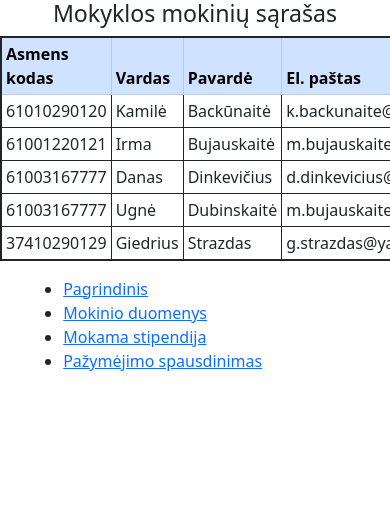
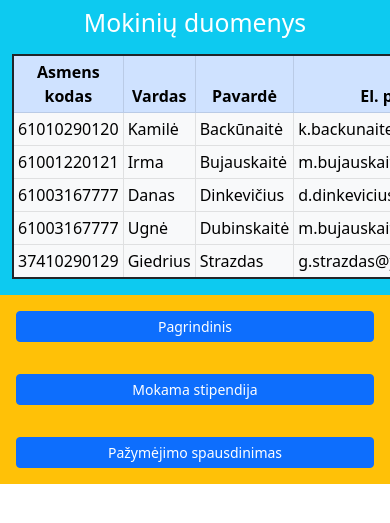
Before and after one commit to g-strazdas/php-School, a PHP site: page /data/duomenys.php in a window 390 px wide; the page is wider, and only the part inside the window is pictured. Shown: the top 523 px of that part. Run offline with PHP 8.4, Linux system fonts and the light colour scheme.

Commit message:
duomenys.php resp.bootstrap,local lib,ch.curr.pg.detection,appearance

```diff
--- a/data/duomenys.php
+++ b/data/duomenys.php
@@ -9,16 +9,18 @@
     <link href="/src/bootstrap-5.2.0-beta1-dist/css/bootstrap.min.css" rel="stylesheet">
     <link href="/data/style.css" rel="stylesheet">
 </head>
-<?php include "students.php"?>
-<?php include "nav.php"?>
+
 <body>
-<h3 style="text-align: center">Mokyklos mokinių sąrašas</h3>
-<section>
-<div>
-    <?php $keys = array_keys($students['1']);?>
-    <?php //var_dump($keys); echo $keys[0]?>
+
+<div class="container-fluid p-0 bg-info">
+     <div class="row">
+         <h2 class="text-center text-white p-2">Mokinių duomenys</h2>
+     </div>
+    <?php include "students.php";  include "nav.php"; $keys = array_keys($students['1']);?>
+
+<div class="container-fluid bg-info">
     <table class="table table-hover table-bordered table-sm">
-        <thead class="table-primary">
+        <thead class="table-primary text-center">
             <tr>
                 <?php foreach($keys as $header):?>
                     <th><?=$header;?></th>
@@ -27,7 +29,7 @@
         </thead>
         <tbody>
         <?php foreach($students as $number=>$student):?>
-            <tr>
+            <tr class="table-light">
                 <?php foreach($student as $key=>$value):?>
                     <td><?=$value;?></td>
                 <?php endforeach;?>
@@ -35,18 +37,18 @@
         </tbody>
     </table>
 </div>
-</section>
+
+<div class="container-fluid p-0">
+    <div class="d-grid d-md-block text-center bg-warning">
+        <?php
+        require 'nav.php';
+        $this_page = $_SERVER['SCRIPT_NAME'];
+        foreach($navigacija as $key=>$val)
+            if (strpos($val, $this_page) === False){echo '<a class="btn btn-primary btn-sm m-3" href="'.$val.'" type='.'"button">'.$key.'</a>';}
+        ?>
+    </div>
+</div>
+
 </body>
-<div class="navi">
-<?php
-$this_page = $_SERVER['SCRIPT_NAME'];
-echo '<ul>';
-    foreach( $navigacija as $key=>$val ) {
-    echo '<li><a href="'  . $val . '"';
-        if( $val == $this_page) echo ' class="active"';
-        echo '>' . $key  . '</a></li>' . PHP_EOL ;
-    }
-    echo '</ul>' ;
-    ?>
-</div>
+
 </html>
```
Also changed, not shown: index.php (+5 -6 lines).
